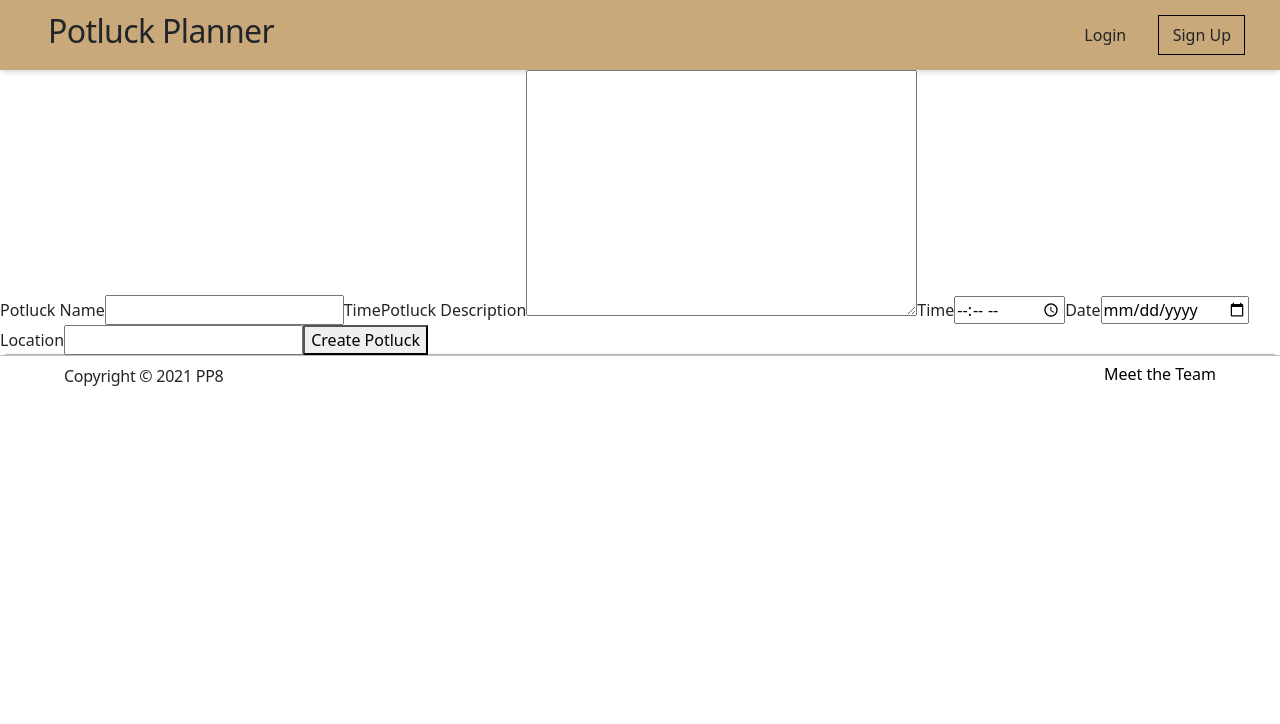
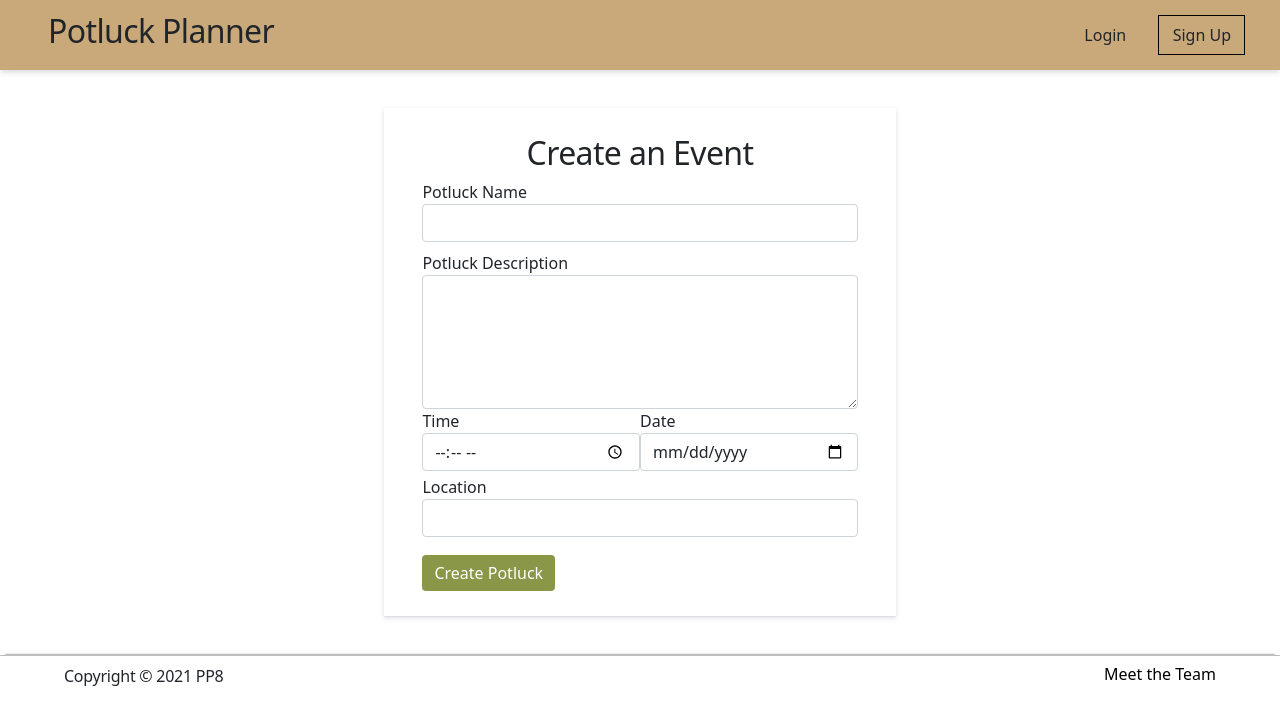
Before and after one commit to rdperry031/front-end, a React (Create React App) app in the folder potluck-planner/: page /add in a window 1280 px wide. Shown: the top 724 px of the page. Built offline with nearby package versions, Linux system fonts and the light colour scheme.

Commit message:
styled events view and add event view

```diff
--- a/potluck-planner/src/components/AddEvent.js
+++ b/potluck-planner/src/components/AddEvent.js
@@ -1,83 +1,196 @@
-import React, { useState } from 'react';
-import axiosWithAuth from '../utilities/axiosWithAuth';
-import { useHistory } from 'react-router-dom';
+import React, { useState } from "react";
+import axiosWithAuth from "../utilities/axiosWithAuth";
+import { useHistory } from "react-router-dom";
 
+// Styling
+import "bootstrap/dist/css/bootstrap.css";
+import {
+  Form,
+  FormGroup,
+  Label,
+  Input,
+  //   FormFeedback,
+  Button,
+  Col,
+  Row,
+} from "reactstrap";
+import styled from "styled-components";
+
+const StyledAddEvent = styled.div`
+  width: 100%;
+  display: flex;
+  align-items: center;
+  justify-content: center;
+
+  form {
+    // text-align: center;
+    box-shadow: rgba(50, 50, 105, 0.15) 0px 2px 5px 0px,
+      rgba(0, 0, 0, 0.05) 0px 1px 1px 0px;
+    padding: 2% 3%;
+    width: 40%;
+    height: max-content;
+  }
+  h2 {
+    text-align: center;
+  }
+
+  .form-row {
+    display: flex;
+    flex-wrap: wrap;
+    justify-content: space-between;
+  }
+  input {
+    margin-bottom: 2%;
+  }
+
+  button {
+    margin-top: 2%;
+    background-color: var(--accent-color);
+    border: none;
+
+    &:hover {
+      background-color: #58602e;
+    }
+  }
+
+  @media (min-height: 900px) {
+    height: calc(100vh - 210px);
+  }
+
+  @media (max-height: 900px) {
+    form {
+      margin-top: 3%;
+      margin-bottom: 3%;
+    }
+  }
+
+  @media (max-width: 500px) {
+    form {
+      width: 70%;
+    }
+  }
+`;
 
 export default function AddEvent() {
   const { push } = useHistory();
 
   const [formValues, setFormValues] = useState({
-        potluck_name: '',
-        potluck_description:'',
-        potluck_date: '',
-        potluck_time: '',
-        potluck_location: '',
-        organizer:2,
+    potluck_name: "",
+    potluck_description: "",
+    potluck_date: "",
+    potluck_time: "",
+    potluck_location: "",
+    organizer: 2,
   });
 
   const handleChange = (e) => {
     setFormValues({
       ...formValues,
-            [e.target.name]: e.target.value
-        })
-    }
-
+      [e.target.name]: e.target.value,
+    });
+  };
 
   const handleSubmit = (e) => {
-        e.preventDefault()
-        axiosWithAuth().post(`/potlucks`, formValues)
-        .then(res => {
-            console.log(res)
-            push('/upcomingevents')
+    e.preventDefault();
+    axiosWithAuth()
+      .post(`/potlucks`, formValues)
+      .then((res) => {
+        console.log(res);
+        push("/upcomingevents");
       })
-        .catch(err => console.log({ err }))
+      .catch((err) => console.log({ err }));
+  };
+
+  let mdValue1 = 6;
+  let mdValue2 = 5;
+
+  let x = window.matchMedia("(max-width: 770px)");
+
+  x.addEventListener("change", function (e) {
+    if (e.matches) {
+      mdValue1 = 6;
+      mdValue2 = 5;
+    } else {
+      mdValue1 = 12;
+      mdValue2 = 12;
     }
+  });
 
+  //   window.addEventListener("resize", function (e) {
+  //     if (e.target.innerWidth <= 770) {
+  //       mdValue1 = 6;
+  //       mdValue2 = 5;
+  //     } else {
+  //       mdValue1 = 12;
+  //       mdValue2 = 12;
+  //     }
+  //   });
 
   return (
-        <form onSubmit={handleSubmit}>
-            <label htmlFor= 'potluck_name'>Potluck Name</label>
-             <input
-                id='potluck_name'
+    <StyledAddEvent>
+      <Form onSubmit={handleSubmit}>
+        <h2>Create an Event</h2>
+        <Label htmlFor="potluck_name">Potluck Name</Label>
+        <Input
+          id="potluck_name"
           value={formValues.potluck_name}
-                name='potluck_name'
+          name="potluck_name"
           onChange={handleChange}
         />
-            <label htmlFor= 'potluck_time'>Time</label>
-            <label htmlFor= 'potluck_description'>Potluck Description</label>
-             <textarea
-                id='potluck_description'
+        {/* <label htmlFor= 'potluck_time'>Time</label> */}
+        <FormGroup>
+          <Label htmlFor="potluck_description">Potluck Description</Label>
+          <Input
+            type="textarea"
+            id="potluck_description"
             value={formValues.potluck_description}
-                name='potluck_description'
-                type='text'
+            name="potluck_description"
+            //   type="text"
             onChange={handleChange}
-                rows='10'
-                cols='40'
+            rows="5"
+            cols="15"
           />
-            <label htmlFor='potluck_time'>Time</label>
-             <input
-                id='potluck_time'
+        </FormGroup>
+
+        <Row form>
+          <Col className={`col-md${mdValue1}`}>
+            <FormGroup>
+              <Label htmlFor="potluck_time">Time</Label>
+              <Input
+                id="potluck_time"
                 value={formValues.potluck_time}
-                name='potluck_time'
-                type='time'
+                name="potluck_time"
+                type="time"
                 onChange={handleChange}
               />
-            <label htmlFor='potluck_date'>Date</label>
-             <input
-                id='potluck_date'
+            </FormGroup>
+          </Col>
+
+          <Col className={`col-md${mdValue2}`}>
+            <FormGroup>
+              <Label htmlFor="potluck_date">Date</Label>
+              <Input
+                id="potluck_date"
                 value={formValues.potluck_date}
-                name='potluck_date'
-                type='date'
+                name="potluck_date"
+                type="date"
                 onChange={handleChange}
               />
-            <label htmlFor='potluck_location'>Location</label>
-             <input
-                id='potluck_location'
+            </FormGroup>
+          </Col>
+        </Row>
+
+        <FormGroup>
+          <Label htmlFor="potluck_location">Location</Label>
+          <Input
+            id="potluck_location"
             value={formValues.potluck_location}
-                name='potluck_location'
+            name="potluck_location"
             onChange={handleChange}
           />
-            <button>Create Potluck</button>
-        </form>
-    )
+        </FormGroup>
+        <Button>Create Potluck</Button>
+      </Form>
+    </StyledAddEvent>
+  );
 }
--- a/potluck-planner/src/components/SignUp.js
+++ b/potluck-planner/src/components/SignUp.js
@@ -1,7 +1,7 @@
-import React, {useState, useEffect} from 'react';
-import axios from 'axios';
+import React, { useState, useEffect } from "react";
+import axios from "axios";
 import { useHistory } from "react-router";
-import * as yup from 'yup';
+import * as yup from "yup";
 
 // Styling
 import "bootstrap/dist/css/bootstrap.css";
@@ -18,69 +18,63 @@ import styled from "styled-components";
 // FormSchema for Validation
 import formSchema from "../Validation/SignUp&Login/signup&login";
 
+const StyledSignUp = styled.div`
+  width: 100%;
+  display: flex;
+  align-items: center;
+  justify-content: center;
 
-const StyledSignUp = styled.div`
-  height: calc(100vh - 210px);
-  width: 100%;
-  display:flex;
-  align-items:center;
-  justify-content:center;
-
-form{
+  form {
     margin: 0 auto;
     padding: 4% 3%;
     height: max-content;
     max-width: 750px;
     width: 40%;
     border-radius: 0.5rem;
-  box-shadow: rgba(50, 50, 105, 0.15) 0px 2px 5px 0px, rgba(0, 0, 0, 0.05) 0px 1px 1px 0px;
-
+    box-shadow: rgba(50, 50, 105, 0.15) 0px 2px 5px 0px,
+      rgba(0, 0, 0, 0.05) 0px 1px 1px 0px;
   }
 
-input{
+  input {
     margin-bottom: 1rem;
   }
 
-h2{
+  h2 {
     text-align: center;
     font-weight: 500;
   }
 
-button{
+  button {
     background-color: var(--accent-color);
     border: none;
 
-  &:hover{
-    // background-color: var(--accent-color-dark)
-    background-color: #58602E;
+    &:hover {
+      background-color: var(--accent-color-dark);
+    }
   }
 
-}
-
-
-@media (max-width: 1000px){
-  form{
+  @media (max-width: 1000px) {
+    form {
       width: 70%;
     }
   }
 
-@media (max-width: 768px){
-  form{
+  @media (max-width: 768px) {
+    form {
       width: 85%;
+      margin: 2rem auto;
     }
   }
-`
 
-
-
+  @media (min-height: 550px) {
+    height: calc(100vh - 210px);
+  }
+`;
 
 const initialFormErrors = {
-  username: '',
-  password: ''
-}
-
-
-
+  username: "",
+  password: "",
+};
 
 export default function SignUp() {
   const [form, setForm] = useState({
@@ -111,7 +105,10 @@ export default function SignUp() {
   const userSignUp = (e) => {
     e.preventDefault();
     axios
-          .post("https://bw-potluck-102021.herokuapp.com/api/auth/register", form.credentials)
+      .post(
+        "https://bw-potluck-102021.herokuapp.com/api/auth/register",
+        form.credentials
+      )
       .then((res) => {
         console.log(res.data);
         localStorage.setItem("token", res.data.token);
@@ -138,7 +135,6 @@ export default function SignUp() {
 
   return (
     <StyledSignUp>
-
       <Form onSubmit={userSignUp}>
         <h2>Sign Up</h2>
         <FormGroup>
@@ -149,7 +145,6 @@ export default function SignUp() {
             value={form.credentials.username}
             onChange={handleChange}
             invalid={!!formErrors.username}
-
             valid={
               formErrors.username !== ""
                 ? false
@@ -159,7 +154,6 @@ export default function SignUp() {
             }
           />
           <FormFeedback>{formErrors.username}</FormFeedback>
-
 
           <Label>Password:</Label>
           <Input
@@ -181,10 +175,8 @@ export default function SignUp() {
         <Button disabled={disabled}>Login</Button>
       </Form>
     </StyledSignUp>
-    )
+  );
 }
-
-
 
 // <div>
 // <h2>Please Create An Account</h2>
```
Also changed, not shown: potluck-planner/src/components/Event.js (+94 -19 lines), potluck-planner/src/components/Login.js (+28 -41 lines), potluck-planner/src/components/Team.js (+25 -68 lines), potluck-planner/src/components/UpcomingEvents.js (+77 -34 lines). Lines whose indentation alone changed are shown as unchanged.
